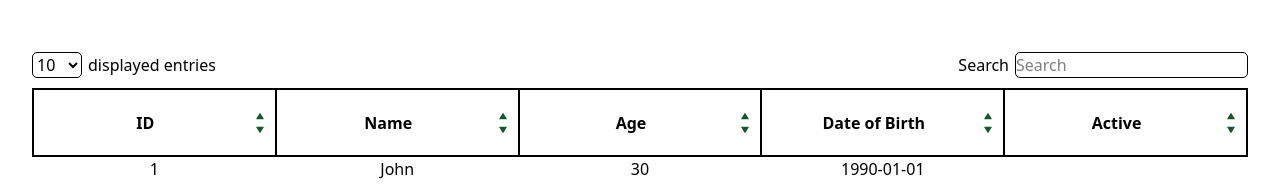
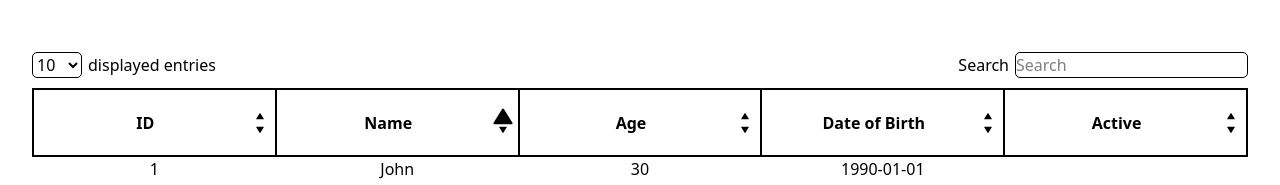
Before and after one commit to zarakeye/react-ts-tab-lib, a React (Vite) app: page / in a window 1280 px wide. Shown: the top 185 px of the page. Built offline with nearby package versions, Linux system fonts and the light colour scheme.

Commit message:
Improvements in progress on filters

```diff
--- a/src/App.tsx
+++ b/src/App.tsx
@@ -128,12 +128,12 @@ function App() {
       id: 12,
       name: 'Jack',
       age: 70,
-      dateOfBirth: '1953-09-05',
+      dateOfBirth: 'Invalid Date',
       isActive: false
     }
   ];
 
-  return <Table columns={columns} rows={rows} />
+  return <Table columns={columns} rows={rows} defaultSort={{ property: 'name', sort: 'asc' }}/>
 }
 
-export default App
+export default App;
--- a/src/components/Table/index.tsx
+++ b/src/components/Table/index.tsx
@@ -15,20 +15,39 @@ export type TableProps<T> = {
   rows: T[];
   onRowHover?: (row: T | null) => void;
   columnsClassName?: string;
+  sortButtonClassName?: {
+    style: string;
+    color: string;
+  };
   rowsClassName?: string;
   cellClassName?: string;
   numberOfDisplayedRows?: number[] | undefined;
+  defaultSort?: {
+    property: keyof T;
+    sort: 'asc' | 'desc';
+  } | null;
 }
 
 
 // eslint-disable-next-line @typescript-eslint/no-explicit-any
-function Table <T extends Record<string, any>>({ columns = [], rows = [], onRowHover, columnsClassName = '', rowsClassName = '', cellClassName = '', numberOfDisplayedRows = [10, 20, 50, 100]}: TableProps<T>): JSX.Element {
+function Table <T extends Record<string, any>>({
+  columns = [],
+  rows = [],
+  onRowHover,
+  columnsClassName = '',
+  sortButtonClassName = { style: '', color: ''},
+  rowsClassName = '',
+  cellClassName = '',
+  numberOfDisplayedRows = [10, 20, 50, 100],
+  defaultSort= null
+}: TableProps<T>): JSX.Element {
   type DisplayedRows_Type = typeof numberOfDisplayedRows[number];
   const [sampleLength, setSampleLength] = useState<DisplayedRows_Type>(numberOfDisplayedRows[0]);
   const [allRows, setAllRows] = useState<T[]>(rows);
   const [currentPage, setCurrentPage] = useState<number>(1);
   const [pagesNumber, setPagesNumber] = useState<number>(1);
   const [displayedSample, setDisplayedSample] = useState<T[]>([]);
+  const [activeSort, setActiveSort] = useState<{ property: keyof T; sort: 'asc' | 'desc' } | null>(defaultSort);
 
   const [hoveredRow, setHoveredRow] = useState<T | null>(null);
   console.log(hoveredRow);
@@ -36,7 +55,83 @@ function Table <T extends Record<string, any>>({ columns = [], rows = [], onRowH
   const ascFilteringButtonRef = useRef<HTMLButtonElement>(null);
   const descFilteringButtonRef = useRef<HTMLButtonElement>(null);
 
+  const columnHeaderRef = useRef<HTMLTableCellElement>(null);
   const columnNameRef = useRef<HTMLDivElement>(null);
+  const rowRef = useRef<HTMLTableRowElement>(null);
+
+  // useEffect(() => {
+    // if (defaultSort) {
+    //   const arrayOfPropertyValues = rows.map((row) => row[defaultSort.property]);
+    //   if (defaultSort.sort === 'asc') {
+    //     switch (defaultSort.property) {
+    //       case 'string':
+    //         arrayOfPropertyValues.sort((a, b) => a.localeCompare(b));
+    //         break;
+    //       case 'number':
+    //         arrayOfPropertyValues.sort((a, b) => a - b);
+    //         break;
+    //       case 'date':
+    //         arrayOfPropertyValues.sort((a, b) => {
+    //           if (typeof a === 'string' && typeof b === 'string') {
+    //             const dateA = new Date(a);
+    //             const dateB = new Date(b);
+    //             if (isNaN(dateA.getTime()) || isNaN(dateB.getTime())) {
+    //               console.error('Invalid date');
+    //               return 0;
+    //             }
+    //             return new Date(a).getTime() - new Date(b).getTime();
+    //           } else {
+    //             console.error('Invalid date');
+    //             return 0;
+    //           }
+    //         });
+    //         break;
+    //       case 'boolean':
+    //         arrayOfPropertyValues.sort((a, b) => a - b);
+    //         break;
+    //       default:
+    //         console.error('Invalid type');
+    //         break;
+    //     }
+    //   } else if (defaultSort.sort === 'desc') {
+    //     switch (defaultSort.property) {
+    //       case 'string':
+    //         arrayOfPropertyValues.sort((a, b) => b.localeCompare(a));
+    //         break;
+    //       case 'number':
+    //         arrayOfPropertyValues.sort((a, b) => b - a);
+    //         break;
+    //       case 'date':
+    //         arrayOfPropertyValues.sort((a, b) => {
+    //           if (typeof a === 'string' && typeof b === 'string') {
+    //             const dateA = new Date(a);
+    //             const dateB = new Date(b);
+    //             if (isNaN(dateA.getTime()) || isNaN(dateB.getTime())) {
+    //               console.error('Invalid date');
+    //               return 0;
+    //             }
+    //             return new Date(b).getTime() - new Date(a).getTime();
+    //           } else {
+    //             console.error('Invalid date');
+    //             return 0;
+    //           }
+    //         });
+    //         break;
+    //       case 'boolean':
+    //         arrayOfPropertyValues.sort((a, b) => b - a);
+    //         break;
+    //       default:
+    //         console.error('Invalid type');
+    //         break;
+    //     }
+    //   }
+
+    //   const sortedRows = arrayOfPropertyValues.map((value) => rows.find((row) => row[defaultSort.property] === value));
+
+    //   setDisplayedSample(sortedRows as T[]);
+    // }
+
+  // },[defaultSort, rows]);
 
   /**
    * Sorts the rows based on the specified property and type in either ascending or descending order.
@@ -68,11 +163,13 @@ function Table <T extends Record<string, any>>({ columns = [], rows = [], onRowH
               const dateA = new Date(a);
               const dateB = new Date(b);
               if (isNaN(dateA.getTime()) || isNaN(dateB.getTime())) {
-                throw new Error('Invalid date');
+                console.error('Invalid date');
+                return 0;
               }
               return new Date(a).getTime() - new Date(b).getTime();
             } else {
-              throw new Error('Invalid date');
+              console.error('Invalid date');
+              return 0;
             }
           });
           break;
@@ -80,6 +177,8 @@ function Table <T extends Record<string, any>>({ columns = [], rows = [], onRowH
           arrayOfPropertyValues.sort((a, b) => a - b);
           break;
       }
+
+      setActiveSort({ property, sort });
     } else if (sort === 'desc') {
       switch (type) {
         case 'string':
@@ -101,11 +200,14 @@ function Table <T extends Record<string, any>>({ columns = [], rows = [], onRowH
           arrayOfPropertyValues.sort((a, b) => b - a);
           break;
       }
+
+      setActiveSort({ property, sort });
     }
 
     const sortedRows = arrayOfPropertyValues.map((value) => rows.find((row) => row[property] === value));
 
-    setDisplayedSample(sortedRows as T[]);
+    // setDisplayedSample(sortedRows as T[]);
+    setAllRows(sortedRows as T[]);
   }
 
   /**
@@ -224,7 +326,8 @@ function Table <T extends Record<string, any>>({ columns = [], rows = [], onRowH
                 key={index}
                 role='columnheader'
                 style={{ width: `${100 / columns.length}%` }}
-                className={`px-[10px] py-[5px] border-y-2 border-x-2 align-top ${key.className} first:border-l-2 fisrt:border-r-0 last:border-l-0 last:border-r-2`}
+                className={`${columnsClassName} px-[10px] py-[5px] border-y-2 border-x-2 align-top ${key.className} first:border-l-2 fisrt:border-r-0 last:border-l-0 last:border-r-2`}
+                ref={columnHeaderRef}
               >
                 <div className='flex items-center justify-between'>
                   <div className='flex items-center w-[100%] h-[55px]'>
@@ -239,10 +342,10 @@ function Table <T extends Record<string, any>>({ columns = [], rows = [], onRowH
                         type='button'
                         ref={ascFilteringButtonRef}
                         onClick={(e) => handleSort(e, key.property, key.type, 'asc')}
-                        className='cursor-pointer'
+                        className={`cursor-pointer transition duration-500 hover:scale-250 hover:blur-[.6px] ${activeSort?.property === key.property && activeSort?.sort === 'asc' ? 'scale-250' : 'scale-100'}`}
                         role='button'
                       >
-                        <svg xmlns="http://www.w3.org/2000/svg" height="10px" viewBox="0 -960 960 960" width="10px" fill="#175729">
+                        <svg xmlns="http://www.w3.org/2000/svg" height="10px" viewBox="0 -960 960 960" width="10px" fill={sortButtonClassName.color ? sortButtonClassName.color : '#000'} >
                           <path d="M152-160q-23 0-35-20.5t1-40.5l328-525q12-19 34-19t34 19l328 525q13 20 1 40.5T808-160H152Z"/>
                         </svg>
                       </button>
@@ -250,10 +353,10 @@ function Table <T extends Record<string, any>>({ columns = [], rows = [], onRowH
                         type='button'
                         ref={descFilteringButtonRef}
                         onClick={(e) => handleSort(e, key.property, key.type, 'desc')}
-                        className='cursor-pointer'
+                        className={`cursor-pointer transition duration-500 hover:scale-175 hover:blur-[.6px] ${activeSort?.property === key.property && activeSort?.sort === 'desc' ? 'scale-250' : 'scale-100'}`}
                         role='button'
                       >
-                        <svg className='rotate-180' xmlns="http://www.w3.org/2000/svg" height="10px" viewBox="0 -960 960 960" width="10px" fill="#175729">
+                        <svg className='rotate-180' xmlns="http://www.w3.org/2000/svg" height="10px" viewBox="0 -960 960 960" width="10px" fill={sortButtonClassName.color ? sortButtonClassName.color : '#000'}>
                           <path d="M152-160q-23 0-35-20.5t1-40.5l328-525q12-19 34-19t34 19l328 525q13 20 1 40.5T808-160H152Z"/>
                         </svg>
                       </button>
@@ -265,9 +368,11 @@ function Table <T extends Record<string, any>>({ columns = [], rows = [], onRowH
           </tr>
         </thead>
         <tbody className='pb-2.5'>
-          {displayedSample.map((row: T, rowIndex: number): ReactNode => (
+          {displayedSample.length > 0
+            ? displayedSample.map((row: T, rowIndex: number): ReactNode => (
               <tr
                 key={rowIndex}
+                ref={rowRef}
                 role='row'
                 onMouseEnter={() => {
                   setHoveredRow(row);
@@ -294,7 +399,18 @@ function Table <T extends Record<string, any>>({ columns = [], rows = [], onRowH
                   </td>
                 ))}
               </tr>
-          ))}
+              ))
+            : (
+              <tr
+                role='row'
+                className={rowsClassName}
+                ref={rowRef}
+              >
+                <td colSpan={columns.length} className='text-center py-[10px]'>
+                  No data available in table
+                </td>
+              </tr>
+            )}
         </tbody>
       </table>
 
```
Also changed, not shown: 1 other file (tests, documents, lock files or other folders). Lines whose indentation alone changed are shown as unchanged.
